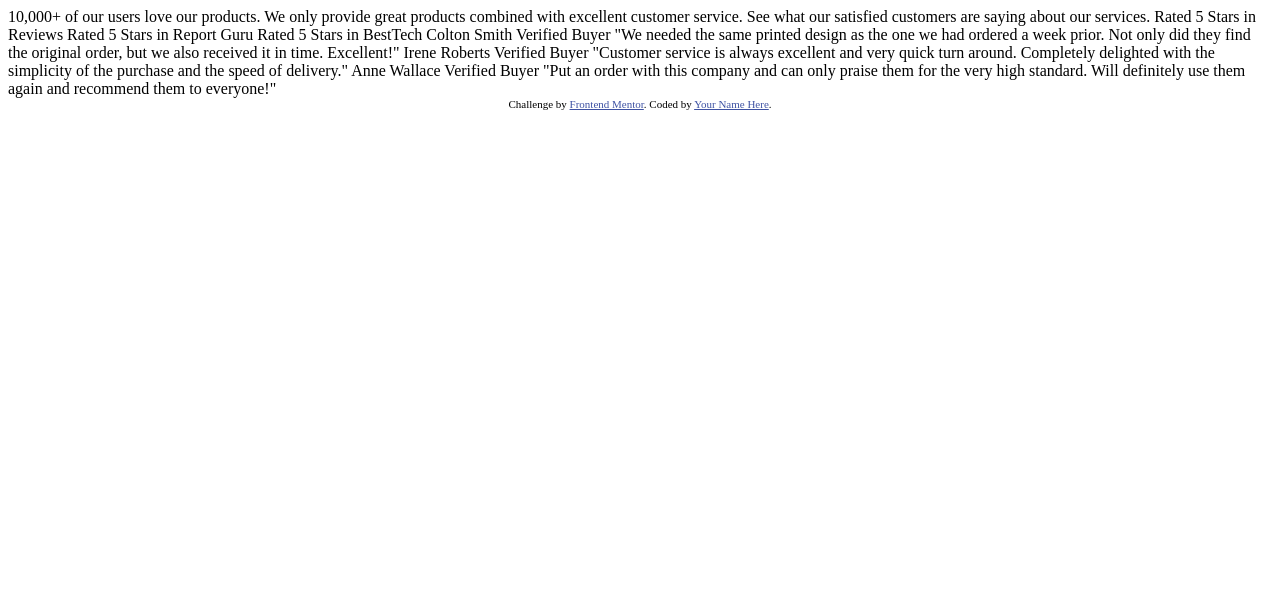
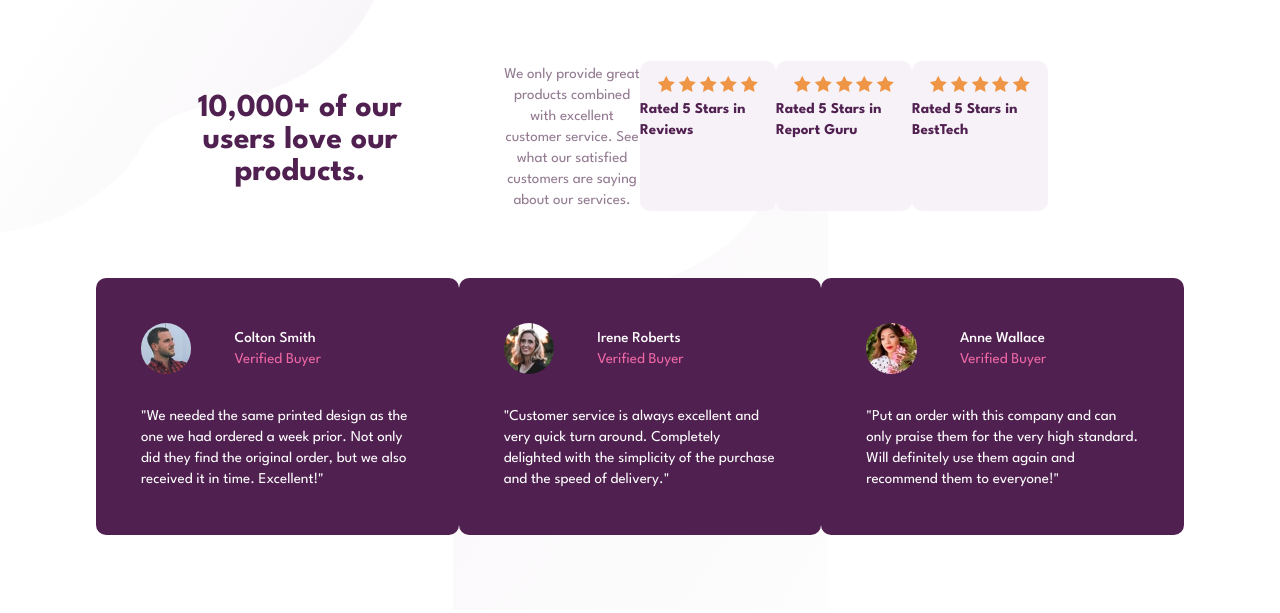
Before and after one commit to walkonmars36/social-proof-section, a plain HTML site: page index.html in a window 1280 px wide. Drawn offline with Linux system fonts and the light colour scheme.

Commit message:
started on desktop layout

```diff
--- a/index.html
+++ b/index.html
@@ -4,58 +4,89 @@
     <meta charset="UTF-8" />
     <meta name="viewport" content="width=device-width, initial-scale=1.0" />
     <!-- displays site properly based on user's device -->
-
-    <link
-      rel="icon"
-      type="image/png"
-      sizes="32x32"
-      href="./images/favicon-32x32.png"
-    />
+    <link rel="stylesheet" href="style.css" />
+    <link rel="icon" type="image/png" sizes="32x32" href="./images/favicon-32x32.png" />
 
     <title>Frontend Mentor | Social proof section</title>
-
-    <!-- Feel free to remove these styles or customise in your own stylesheet 👍 -->
-    <style>
-      .attribution {
-        font-size: 11px;
-        text-align: center;
-      }
-      .attribution a {
-        color: hsl(228, 45%, 44%);
-      }
-    </style>
   </head>
   <body>
-    10,000+ of our users love our products.
+    <div class="container">
+      <!-- top grid -->
+      <div class="top-grid">
+        <h2 class="social__title">10,000+ of our users love our products.</h2>
+        <p class="social__text">We only provide great products combined with excellent customer service. See what our satisfied customers are saying about our services.</p>
+        <div class="social__rating">
+          <div class="social__stars">
+            <img src="./images/icon-star.svg" alt="rating 5 stars" />
+            <img src="./images/icon-star.svg" alt="rating 5 stars" />
+            <img src="./images/icon-star.svg" alt="rating 5 stars" />
+            <img src="./images/icon-star.svg" alt="rating 5 stars" />
+            <img src="./images/icon-star.svg" alt="rating 5 stars" />
+          </div>
+          <h4 class="social__rating-title">Rated 5 Stars in Reviews</h4>
+        </div>
+        <div class="social__rating">
+          <div class="social__stars">
+            <img src="./images/icon-star.svg" alt="rating 5 stars" />
+            <img src="./images/icon-star.svg" alt="rating 5 stars" />
+            <img src="./images/icon-star.svg" alt="rating 5 stars" />
+            <img src="./images/icon-star.svg" alt="rating 5 stars" />
+            <img src="./images/icon-star.svg" alt="rating 5 stars" />
+          </div>
+          <h4 class="social__rating-title">Rated 5 Stars in Report Guru</h4>
+        </div>
+        <div class="social__rating">
+          <div class="social__stars">
+            <img src="./images/icon-star.svg" alt="rating 5 stars" />
+            <img src="./images/icon-star.svg" alt="rating 5 stars" />
+            <img src="./images/icon-star.svg" alt="rating 5 stars" />
+            <img src="./images/icon-star.svg" alt="rating 5 stars" />
+            <img src="./images/icon-star.svg" alt="rating 5 stars" />
+          </div>
+          <h4 class="social__rating-title">Rated 5 Stars in BestTech</h4>
+        </div>
+      </div>
 
-    We only provide great products combined with excellent customer service.
-    See what our satisfied customers are saying about our services.
+      <!-- bottom grid -->
+      <section class="social__proof bottom-grid">
+        <div class="social__proofcard">
+          <div class="social__proofcard-header">
+            <img class="social__proofcard-image" src="./images/image-colton.jpg" alt="photo of Colton Smith" />
+            <div>
+              <h4 class="social__proofcard-name">Colton Smith</h4>
+              <p class="social__proofcard-title">Verified Buyer</p>
+            </div>
+          </div>
+          <p class="social__proofcard-text"> "We needed the same printed design as the one we had ordered a week prior. Not only did they find the original order, but we also received it in time. Excellent!" </p>
+        </div>
 
-    Rated 5 Stars in Reviews
-    Rated 5 Stars in Report Guru
-    Rated 5 Stars in BestTech
+        <div class="social__proofcard">
+          <div class="social__proofcard-header">
+            <img class="social__proofcard-image" src="./images/image-irene.jpg" alt="photo of Irene Roberts" />
+            <div>
+              <h4 class="social__proofcard-name">Irene Roberts</h4>
+              <p class="social__proofcard-title">Verified Buyer</p>
+            </div>
+          </div>
+          <p class="social__proofcard-text"> "Customer service is always excellent and very quick turn around. Completely delighted with the simplicity of the purchase and the speed of delivery." </p>
+        </div>
 
-    Colton Smith
-    Verified Buyer
-    "We needed the same printed design as the one we had ordered a week prior.
-    Not only did they find the original order, but we also received it in time.
-    Excellent!"
-
-    Irene Roberts
-    Verified Buyer
-    "Customer service is always excellent and very quick turn around. Completely
-    delighted with the simplicity of the purchase and the speed of delivery."
-
-    Anne Wallace
-    Verified Buyer
-    "Put an order with this company and can only praise them for the very high
-    standard. Will definitely use them again and recommend them to everyone!"
-
+        <div class="social__proofcard">
+          <div class="social__proofcard-header">
+            <img class="social__proofcard-image" src="./images/image-anne.jpg" alt="photo of Anne Wallace" />
+            <div>
+              <h4 class="social__proofcard-name">Anne Wallace</h4>
+              <p class="social__proofcard-title">Verified Buyer</p>
+            </div>
+          </div>
+          <p class="social__proofcard-text"> "Put an order with this company and can only praise them for the very high standard. Will definitely use them again and recommend them to everyone!" </p>
+        </div>
+      </section>
+    </div>
+    <!--
     <div class="attribution">
       Challenge by
-      <a href="https://www.frontendmentor.io?ref=challenge" target="_blank"
-        >Frontend Mentor</a
-      >. Coded by <a href="#">Your Name Here</a>.
-    </div>
+      <a href="https://www.frontendmentor.io?ref=challenge" target="_blank">Frontend Mentor</a>. Coded by <a href="#">Your Name Here</a>.
+    </div> -->
   </body>
 </html>
--- /dev/null
+++ b/style.css
@@ -0,0 +1,107 @@
+@import url("https://fonts.googleapis.com/css2?family=League+Spartan:wght@400;500;700&display=swap");
+
+:root {
+  --very-dark-magenta: hsl(300, 43%, 22%);
+  --soft-pink: hsl(333, 80%, 67%);
+  --dk-grey-magenta: hsl(303, 10%, 53%);
+  --lt-grey-magenta: hsl(300, 24%, 96%);
+  --white: hsl(0, 0%, 100%);
+  --primary-font: "League Spartan", sans-serif;
+}
+
+* {
+  box-sizing: border-box;
+  margin: 0;
+  padding: 0;
+}
+
+body {
+  font-family: var(--primary-font);
+  font-weight: 400;
+  font-size: 0.9375rem;
+  line-height: 1.4;
+  background: url(./images/bg-pattern-top-mobile.svg) left top no-repeat, url(./images/bg-pattern-bottom-mobile.svg) center bottom no-repeat;
+}
+
+.container {
+  width: 85%;
+  margin: 0 auto;
+  padding: 3em 0 5em;
+}
+
+.social__title {
+  color: var(--very-dark-magenta);
+  font-size: 2rem;
+  text-align: center;
+  width: 65%;
+  margin: 3rem auto 0;
+  line-height: 1;
+}
+
+.social__text {
+  color: var(--dk-grey-magenta);
+  text-align: center;
+  margin-top: 1.2rem;
+}
+
+.social__rating {
+  display: flex;
+  flex-direction: column;
+  align-items: center;
+  background-color: var(--lt-grey-magenta);
+  margin-top: 1rem;
+  padding: 1em 0;
+  border-radius: 10px;
+}
+
+.social__rating-title {
+  color: var(--very-dark-magenta);
+}
+
+.social__proofcard {
+  background-color: var(--very-dark-magenta);
+  color: var(--white);
+  margin-top: 1.2rem;
+  border-radius: 10px;
+  padding: 3em;
+}
+
+.social__proof {
+  margin-top: 3rem;
+}
+
+.social__proofcard-header {
+  display: flex;
+  align-items: center;
+  justify-content: space-between;
+  width: 66%;
+}
+
+.social__proofcard-image {
+  border-radius: 50%;
+  width: 28%;
+}
+
+.social__proofcard-name {
+  font-weight: 500;
+}
+
+.social__proofcard-title {
+  color: var(--soft-pink);
+}
+
+.social__proofcard-text {
+  margin-top: 2rem;
+}
+
+@media (min-width: 1200px) {
+  .top-grid {
+    display: grid;
+    grid-template-columns: 3fr 1fr 1fr 1fr 1fr 1fr;
+  }
+
+  .bottom-grid {
+    display: grid;
+    grid-template-columns: 1fr 1fr 1fr;
+  }
+} ;
```
